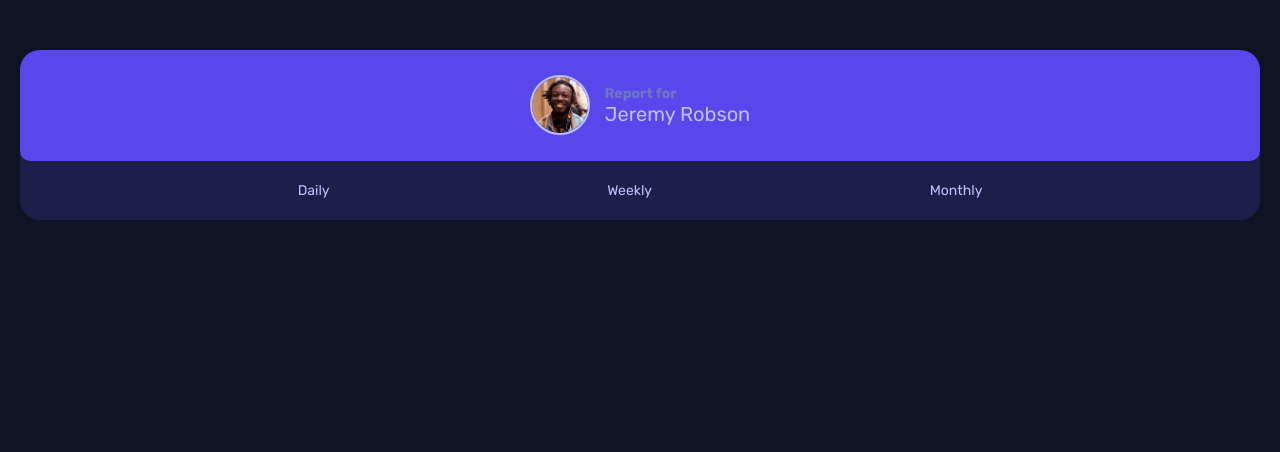
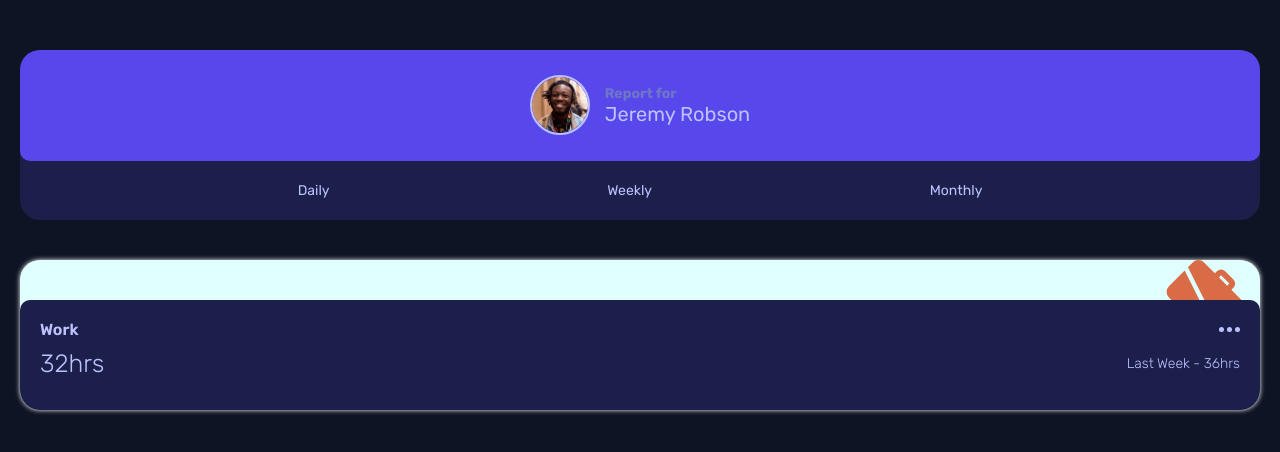
Before and after one commit to Diego2Drm/Time-tracking-dashboard, a React (Vite) app: page / in a window 1280 px wide. Shown: the top 452 px of the page. Built offline with nearby package versions, Linux system fonts and the light colour scheme; the HTML template or start-up script is replaced by a standard one.

Commit message:
Component Cards

```diff
--- a/src/App.tsx
+++ b/src/App.tsx
@@ -1,3 +1,4 @@
+import { Cards } from './components/Cards'
 import { NameCard } from './components/NameCard'
 import styles from './index.module.css'
 
@@ -7,6 +8,7 @@ function App() {
   return (
     <section className={styles.container}>
       <NameCard />
+      <Cards />
     </section>
   )
 }
--- /dev/null
+++ b/src/components/Cards.tsx
@@ -0,0 +1,25 @@
+import style from '../index.module.css';
+import work from '../assets/images/icon-work.svg';
+import iconEllipsis from '../assets/images/icon-ellipsis.svg'
+
+const Cards = () => {
+  return (
+    <section className={style.cardsContainer}>
+      <article className={style.cardsContent}>
+        <img className={style.cardIcon} src={work} alt="" />
+        <div className={style.cardsInfo}>
+          <div>
+            <h3>Work</h3>
+            <img src={iconEllipsis} alt="icon-ellipsis" />
+          </div>
+          <div>
+            <p>32hrs</p>
+            <p>Last Week - 36hrs</p>
+          </div>
+        </div>
+      </article>
+    </section>
+  );
+};
+
+export { Cards };
--- a/src/index.module.css
+++ b/src/index.module.css
@@ -98,3 +98,58 @@ html {
   list-style: none;
   font-size: 1.4rem;
 }
+
+/* Cards */
+.cardsContainer{
+  width: 100%;
+  margin-top: 4rem;
+}
+.cardsContent {
+  background: lightcyan;
+  position: relative;
+  overflow: hidden;
+  height: 15rem;
+  border-radius: 2rem;
+  padding-top: 4rem;
+  box-shadow: 0 0 .5rem #ffffff;
+}
+.cardsContent .cardIcon{
+  position: absolute;
+  top: 0;
+  right: 1.5rem;
+  z-index: 1;
+}
+.cardsContent .cardsInfo{
+  background: var(--Dark-blue);
+  height: 100%;
+  border-radius: 1rem;
+  position: relative;
+  z-index: 2;
+}
+.cardsInfo {
+  display: flex;
+  flex-direction: column;
+  gap: 1rem;
+  padding: 2rem;
+}
+.cardsInfo div{
+  display: flex;
+  align-items: center;
+  justify-content: space-between;
+}
+
+.cardsInfo div:nth-child(1) h3{
+  color: var(--Pale-Blue);
+  font-weight: 600;
+  font-size: 1.6rem;
+}
+.cardsInfo div:nth-child(2) p:nth-child(1){
+  color: var(--Pale-Blue);
+  font-weight: 300;
+  font-size: 2.5rem;
+}
+.cardsInfo div:nth-child(2) p:nth-child(2){
+  color: var(--Pale-Blue);
+  font-weight: 300;
+  font-size: 1.4rem;
+}
```
